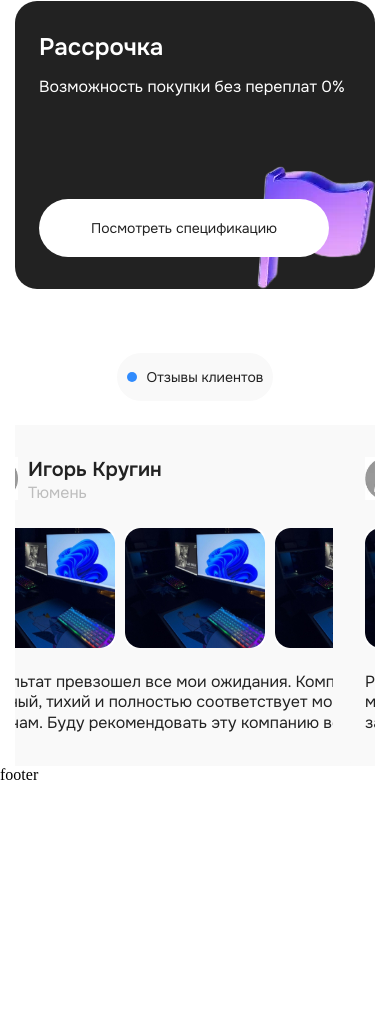
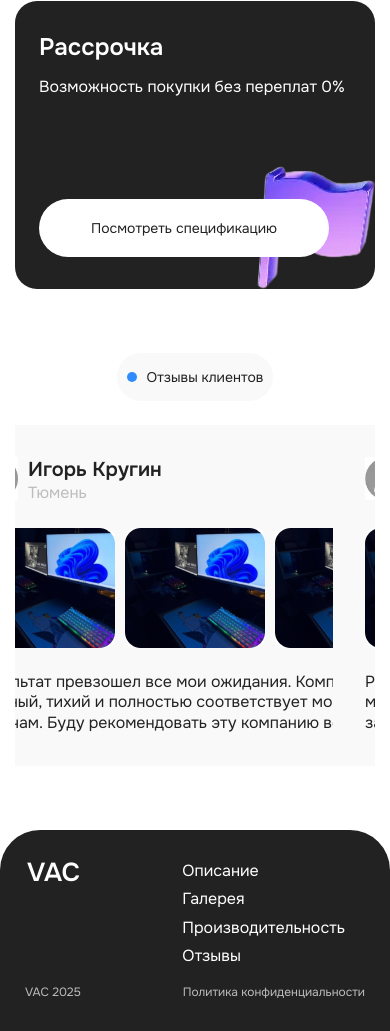
Before and after one commit to den10004/KP, a website built with Vite: page index.html in a window 390 px wide. Shown: the part 5456-6487 px from the top of the page. Before the commit the page ends 6240 px from the top, so only its background shows below. Built offline with nearby package versions, Linux system fonts and the light colour scheme.

Commit message:
сделан футер

```diff
--- a/index.html
+++ b/index.html
@@ -11,7 +11,7 @@
   <body>
     <header class="wrapper">
       <div class="header__container">
-        <div class="logo">VAC</div>
+        <div class="logo" style="color: var(--primary-black)">VAC</div>
         <ul>
           <li>Описание</li>
           <li>Галерея</li>
@@ -930,7 +930,28 @@
       </div>
     </section>
 
-    <footer>footer</footer>
+    <footer class="sectionMargin">
+      <div class="wrapper footer">
+        <div class="logo" style="color: var(--white)">VAC</div>
+
+        <div class="footer__list">
+          <div class="footer__block">
+            <ul class="footer__menu">
+              <li>Описание</li>
+              <li>Галерея</li>
+              <li>Производительность</li>
+              <li>Отзывы</li>
+            </ul>
+          </div>
+          <div class="footer__block2">
+            <ul class="footer__conf">
+              <li>VAC 2025</li>
+              <li>Политика конфиденциальности</li>
+            </ul>
+          </div>
+        </div>
+      </div>
+    </footer>
   </body>
   <script src="./src/js/main.js"></script>
   <script src="./src/js/select.js"></script>
--- a/src/styles/footer.css
+++ b/src/styles/footer.css
@@ -1 +1,141 @@
-.footer {}
+footer {
+    border-radius: 56px 56px 0px 0px;
+    background: var(--primary-black);
+    padding: 40px 60px;
+}
+
+.footer {
+    position: relative;
+}
+
+.footer>.logo {
+    position: absolute;
+    top: 0;
+    left: 0;
+}
+
+.footer__list {
+    display: flex;
+    flex-direction: column;
+    margin: 0 auto;
+}
+
+.footer__block {
+    margin: 20px auto 0 auto;
+}
+
+.footer__block2 {
+    margin: 0 auto
+}
+
+
+
+.footer__block>ul,
+.footer__block2>ul {
+    display: flex;
+    list-style-type: none;
+    font-family: "Onest";
+    font-weight: 400;
+}
+
+.footer__block2>ul {
+    margin-left: 40px;
+}
+
+.footer__menu {
+    color: var(--white);
+    font-size: 20px;
+    gap: 40px;
+}
+
+.footer__conf {
+    color: var(--primary-gray189);
+    font-size: 16px;
+    gap: 56px;
+    margin-top: 47px;
+    justify-content: center;
+}
+
+@media (max-width: 920px) {
+    .footer__list {
+        display: flex;
+        flex-direction: column;
+        margin: 0 0 auto auto;
+    }
+
+    .footer__block {
+        margin-top: 0px;
+    }
+
+    .footer__block2 {
+        margin: 0;
+    }
+
+    .footer__block2>ul {
+        margin-left: 0px;
+    }
+
+    .footer__menu {
+        gap: 20px;
+    }
+
+    .footer__conf {
+        gap: 20px;
+        margin-top: 20px;
+        justify-content: end;
+    }
+}
+
+@media (max-width: 768px) {
+    footer {
+        border-radius: 40px 40px 0px 0px;
+        padding: 32px 10px;
+    }
+
+    .footer__block {
+        margin-top: 0px;
+    }
+
+    .footer__menu {
+        font-size: 16px;
+    }
+
+    .footer__conf {
+        font-size: 12px;
+    }
+}
+
+
+@media (max-width: 600px) {
+    .footer__menu {
+        gap: 10px;
+    }
+}
+
+@media (max-width: 550px) {
+    .footer__menu {
+        flex-direction: column;
+    }
+
+    .footer__list {
+        display: flex;
+        flex-direction: column;
+        margin: 0;
+        width: 100%;
+    }
+
+    .footer>.logo {
+        position: absolute;
+        top: -18px;
+        left: 17px;
+    }
+
+    .footer__block {
+        margin: 0 20px 0 auto;
+    }
+
+    .footer__block2>ul {
+        margin-left: 0px;
+        justify-content: space-between;
+    }
+}
--- a/src/styles/header.css
+++ b/src/styles/header.css
@@ -40,12 +40,6 @@
     gap: 40px;
 }
 
-.logo {
-    color: rgba(34, 34, 34, 1);
-    font-size: 48px;
-    font-weight: 700;
-    line-height: 58px;
-}
 
 @media (max-width: 900px) {
     .header__container>ul {
@@ -84,7 +78,4 @@
         left: 0px;
     }
 
-    .logo {
-        font-size: 26px;
-    }
 }
--- a/src/styles/styles.css
+++ b/src/styles/styles.css
@@ -151,6 +151,13 @@ button {
   background-color: var(--primary-black)
 }
 
+.logo {
+  font-size: 48px;
+  font-weight: 700;
+  line-height: 58px;
+  font-family: "Onest";
+}
+
 
 @media (max-width: 768px) {
   .label {
@@ -181,6 +188,10 @@ button {
   .sectionMargin {
     margin-top: 64px;
   }
+
+  .logo {
+    font-size: 26px;
+  }
 }
 
 @media (max-width: 425px) {
```
